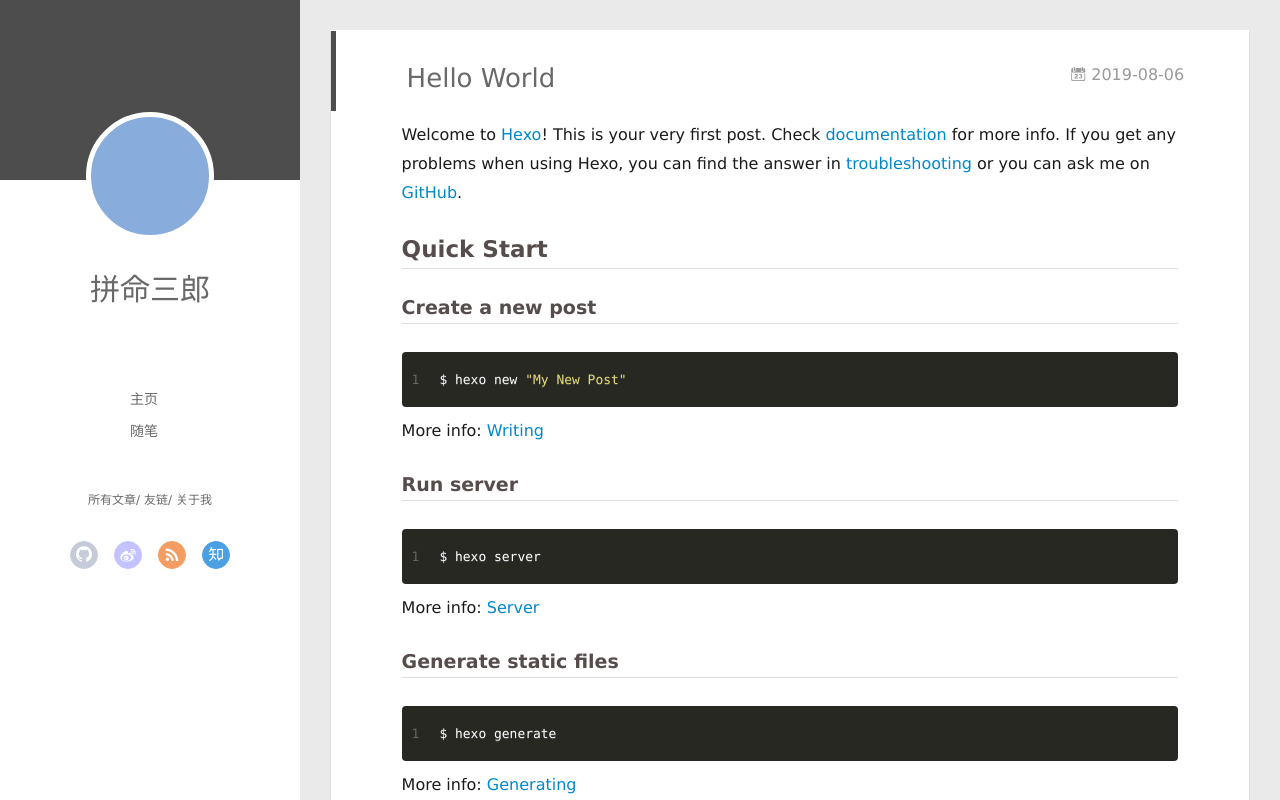
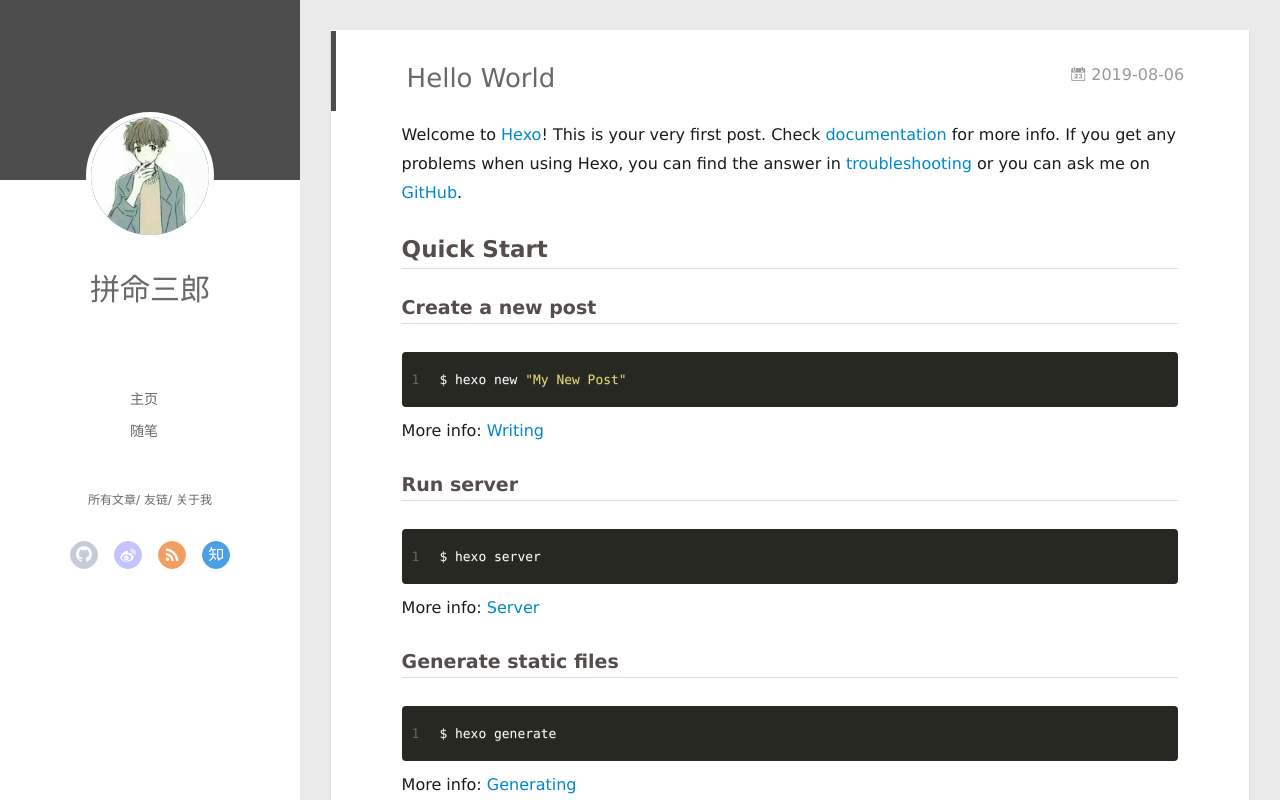
Before and after one commit to songhouhou/songhouhou.github.io, a plain HTML site: page 2019/08/06/hello-world/index.html in a window 1280 px wide. Drawn offline with Linux system fonts and the light colour scheme; no server answers.

Commit message:
Site updated: 2019-08-06 14:06:44

```diff
--- a/2019/08/06/hello-world/index.html
+++ b/2019/08/06/hello-world/index.html
@@ -47,7 +47,7 @@
 <div class="intrude-less">
 	<header id="header" class="inner">
 		<a href="/" class="profilepic">
-			<img src="" class="js-avatar">
+			<img src="/img/head.jpg" class="js-avatar">
 		</a>
 		<hgroup>
 		  <h1 class="header-author"><a href="/">拼命三郎</a></h1>
@@ -105,7 +105,7 @@
 	<div class="intrude-less">
 		<header id="header" class="inner">
 			<div class="profilepic">
-				<img src="" class="js-avatar">
+				<img src="/img/head.jpg" class="js-avatar">
 			</div>
 			<hgroup>
 			  <h1 class="header-author js-header-author">拼命三郎</h1>
--- /dev/null
+++ b/content.json
@@ -0,0 +1 @@
+[{"title":"我的第一篇博客文章","date":"2019-08-06T02:51:52.000Z","path":"2019/08/06/我的第一篇博客文章/","tags":[]},{"title":"Hello World","date":"2019-08-06T02:44:53.767Z","path":"2019/08/06/hello-world/","tags":[]}]
```
Also changed, not shown: 2019/08/06/我的第一篇博客文章/index.html (+2 -2 lines), archives/2019/08/index.html (+2 -2 lines), archives/2019/index.html (+2 -2 lines), archives/index.html (+2 -2 lines), index.html (+2 -2 lines), img/head.jpg (added), img/qq_code.jpg (added), img/weixin_code.png (added).
